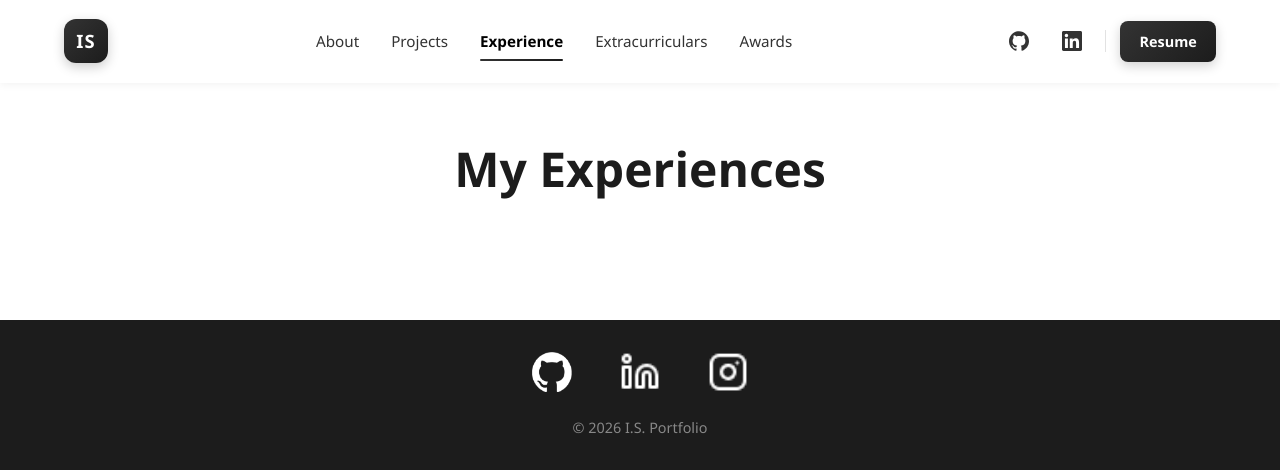
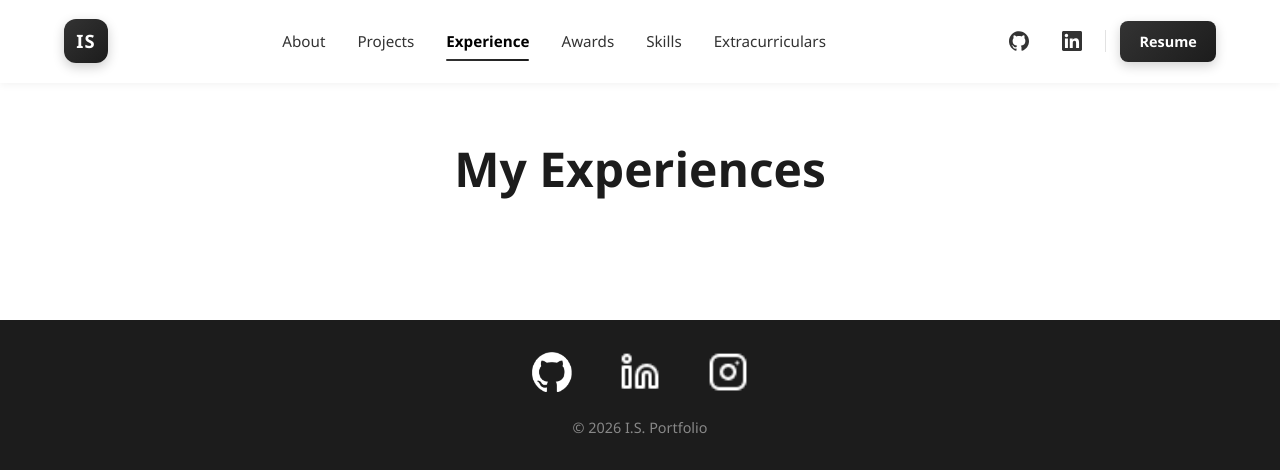
Before and after one commit to IrvinSivya/Personal-Website, a Flask app: page /experiences in a window 1280 px wide. Shown: the top 470 px of the page. Run offline with Flask 3, Linux system fonts and the light colour scheme; data that the repository does not hold is empty.

Commit message:
Header: restore Skills nav and reorder links
Add Skills back to the nav (it lost its link in the rebuild) and reorder to
About, Projects, Experience, Awards, Skills, Extracurriculars. Point the
Resume download at Irvin_Sivya_Resume_Portfolio.pdf.

Co-Authored-By: Claude Opus 4.8 <noreply@anthropic.com>

```diff
--- a/templates/header.html
+++ b/templates/header.html
@@ -36,8 +36,9 @@
                 <a href="{{ url_for('home') }}" class="{% if request.endpoint == 'home' %}active{% endif %}">About</a>
                 <a href="{{ url_for('projects') }}" class="{% if request.endpoint == 'projects' %}active{% endif %}">Projects</a>
                 <a href="{{ url_for('experiences') }}" class="{% if request.endpoint == 'experiences' %}active{% endif %}">Experience</a>
+                <a href="{{ url_for('accomplishments') }}" class="{% if request.endpoint == 'accomplishments' %}active{% endif %}">Awards</a>
+                <a href="{{ url_for('skills') }}" class="{% if request.endpoint == 'skills' %}active{% endif %}">Skills</a>
                 <a href="{{ url_for('extra_curriculars') }}" class="{% if request.endpoint == 'extra_curriculars' %}active{% endif %}">Extracurriculars</a>
-                <a href="{{ url_for('accomplishments') }}" class="{% if request.endpoint == 'accomplishments' %}active{% endif %}">Awards</a>
 
                 <!-- Shown only inside the mobile slide-down menu -->
                 <div class="mobile-actions">
```
